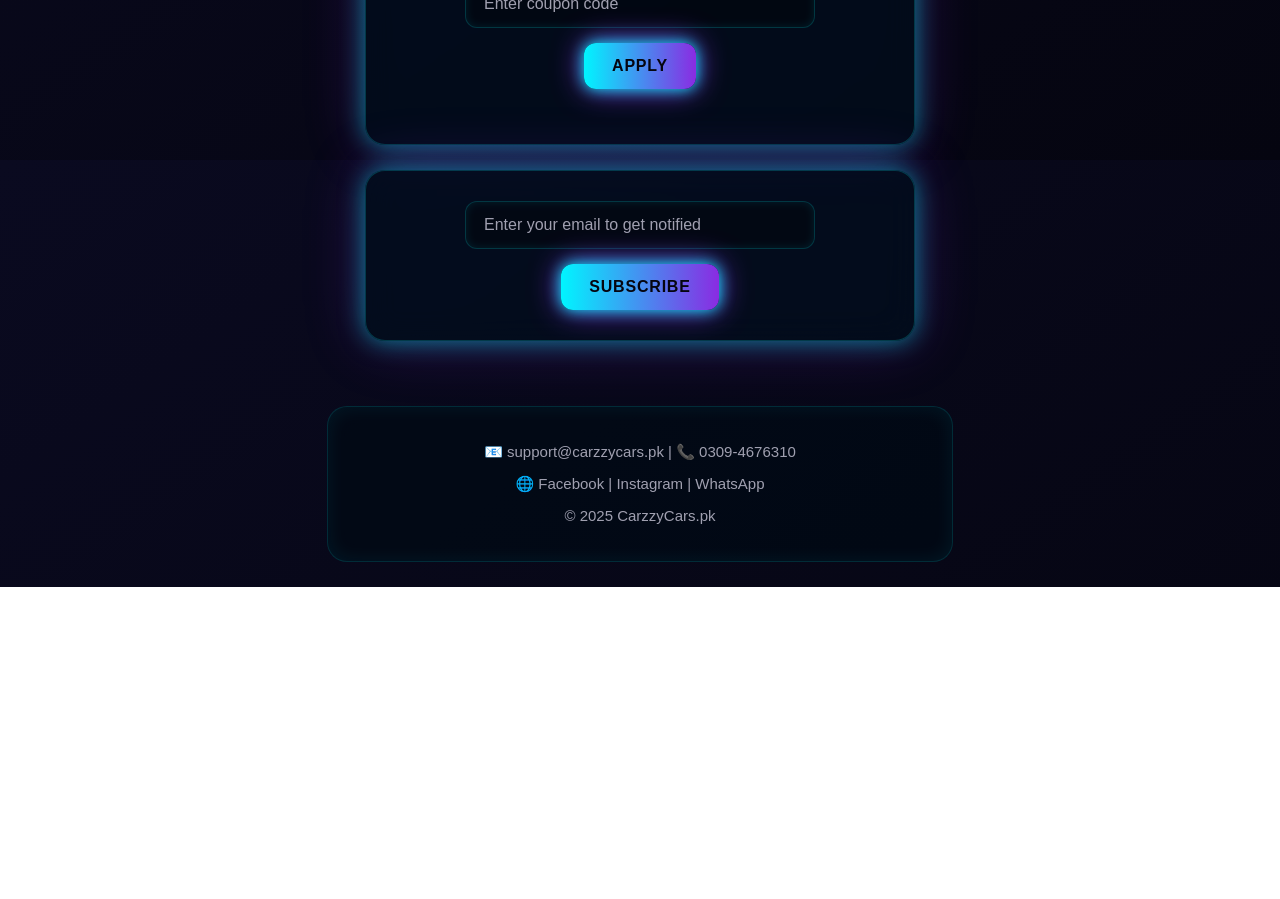
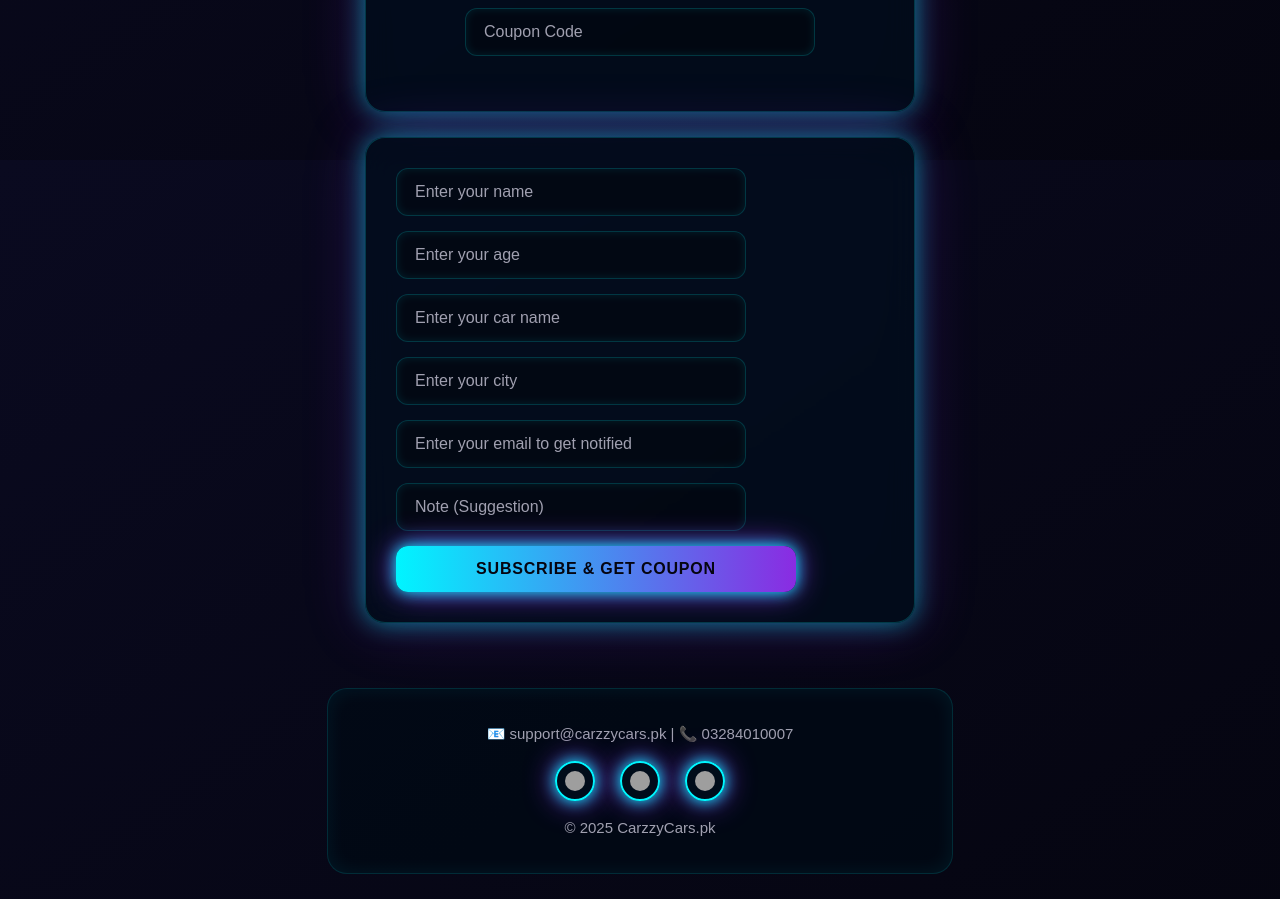
Before and after one commit to hasnain007007/landing-Page, a React (Vite) app: page / in a window 1280 px wide. Shown: the part 640-1539 px from the top of the page. Before the commit the page ends 1227 px from the top, so only its background shows below. Built offline with nearby package versions, Linux system fonts and the light colour scheme; grey boxes are pictures that could not be loaded.

Commit message:
second correct commit

```diff
--- a/src/App.css
+++ b/src/App.css
@@ -51,10 +51,11 @@ header {
 
 header img {
   width: 280px;
-  max-width: 70%; /* Slightly larger logo */
+  max-width: 80%; /* Slightly larger logo */
   filter: drop-shadow(0 0 20px var(--neon-blue)) drop-shadow(0 0 40px var(--neon-purple));
   transition: transform var(--transition-medium), filter var(--transition-medium);
 }
+
 header img:hover {
   transform: translateY(-8px) scale(1.08);
   filter: drop-shadow(0 0 30px var(--neon-blue)) drop-shadow(0 0 70px var(--neon-purple));
@@ -201,14 +202,18 @@ button:active {
   text-shadow: 0 0 5px #ff4500;
 }
 
-/* Subscribe Section */
 .subscribe {
-  flex-direction: row; /* Keep inputs and button inline */
-  flex-wrap: wrap; /* Allow wrapping on smaller screens */
-  justify-content: center;
-  align-items: center;
-  gap: 15px; /* Spacing between input and button */
+  flex-direction: column; /* row → column */
+  align-items: stretch;  /* full width */
 }
+.subscribe input,
+.subscribe button {
+  width: 100%;
+  max-width: 400px; /* control width */
+}
+
+
+
 .subscribe input[type="email"] {
   flex-grow: 1; /* Allow email input to grow */
   min-width: 200px; /* Minimum width before wrapping */
@@ -251,6 +256,21 @@ footer a:hover {
 }
 
 
+
+
+
+
+
+
+
+
+
+
+
+
+
+
+
 /* ---------- Animations ---------- */
 @keyframes neonFloat {
   0% { transform: translateY(0px); text-shadow: 0 0 15px var(--neon-blue), 0 0 30px var(--neon-purple); }
@@ -291,3 +311,58 @@ body {
   button { padding: 12px 20px; font-size: 14px; }
   footer { font-size: 13px; padding: 15px; }
 }
+
+
+
+/* ---------- Social Icons ---------- */
+.social-icons {
+  margin-top: 15px;
+  display: flex;
+  justify-content: center;
+  gap: 25px;
+}
+
+.social-icons .icon {
+  width: 40px;
+  height: 40px;
+  border-radius: 50%;
+  padding: 8px;
+  background: rgba(0, 15, 30, 0.6);
+  border: 2px solid var(--neon-blue);
+  box-shadow: 0 0 15px var(--neon-blue), 0 0 30px var(--neon-purple);
+  transition: all var(--transition-medium);
+}
+
+.social-icons .icon:hover {
+  transform: scale(1.2) rotate(8deg);
+  border-color: var(--neon-purple);
+  box-shadow: 0 0 25px var(--neon-blue), 0 0 50px var(--neon-purple);
+}
+
+
+input[type="text"],
+input[type="email"],
+input[type="number"] {
+  width: 100%;
+  max-width: 350px;
+  padding: 14px 18px;
+  border-radius: var(--border-radius-medium);
+  border: 1px solid var(--glass-border);
+  background: rgba(0,0,0,0.3);
+  color: #fff;
+  font-size: 16px;
+  outline: none;
+  transition: all var(--transition-fast);
+  box-shadow: inset 0 0 8px rgba(0,245,255,0.1);
+}
+
+input[type="number"]::placeholder {
+  color: var(--text-muted);
+}
+
+/* Focus state same rakhna */
+input[type="number"]:focus {
+  border-color: var(--neon-blue);
+  box-shadow: 0 0 15px var(--neon-blue), inset 0 0 15px var(--neon-blue);
+  background: rgba(0,0,0,0.5);
+}
--- a/src/App.jsx
+++ b/src/App.jsx
@@ -1,11 +1,26 @@
 import React, { useState, useEffect } from "react";
 import "./App.css";
 
+export default function App() {
+  const [timeLeft, setTimeLeft] = useState({
+    days: 5,
+    hours: 12,
+    minutes: 30,
+    seconds: 45,
+  });
 
-export default function App() {
-  const [timeLeft, setTimeLeft] = useState({ days: 5, hours: 12, minutes: 30, seconds: 45 });
+  const [formData, setFormData] = useState({
+    name: "",
+    age: "",
+    car: "",
+    city: "",
+    email: "",
+    note: "",
+  });
+
   const [coupon, setCoupon] = useState("");
   const [message, setMessage] = useState("");
+  const [usedEmails, setUsedEmails] = useState([]); // ✅ Track used emails
 
   // Countdown simulation
   useEffect(() => {
@@ -32,18 +47,37 @@ export default function App() {
     return () => clearInterval(timer);
   }, []);
 
+  const handleChange = (e) => {
+    setFormData({ ...formData, [e.target.name]: e.target.value });
+  };
+
   const handleCoupon = () => {
-    if (coupon === "Extra10") {
-      setMessage("🎉 Congratulations! You unlocked 10% OFF");
-    } else {
-      setMessage("❌ Invalid coupon code, try again.");
+    const { name, age, car, city, email } = formData;
+
+    // Required fields check
+    if (!name || !age || !car || !city || !email) {
+      setMessage("❌ Please fill all the required fields to get the coupon.");
+      setCoupon("");
+      return;
     }
+
+    // Check if email already used
+    if (usedEmails.includes(email)) {
+      setMessage("⚠️ This email has already claimed a coupon!");
+      setCoupon("");
+      return;
+    }
+
+    // Auto-generate coupon
+    setCoupon("Extra10");
+    setMessage("🎉 Congratulations! You unlocked 10% OFF with code Extra10!");
+
+    // Save email to used list
+    setUsedEmails([...usedEmails, email]);
   };
 
   return (
     <div className="App">
-
-
       <div>
         {/* Header */}
         <header>
@@ -53,37 +87,120 @@ export default function App() {
         {/* Hero Section */}
         <section className="hero">
           🚗 We Are Coming Soon!
-        <div className="subheading">Your #1 Destination for Car Accessories in Pakistan</div>
+          <div className="subheading">
+            Your #1 Destination for Car Accessories in Pakistan
+          </div>
         </section>
 
         {/* Countdown */}
         <div className="countdown">
-        {timeLeft.days}d : {timeLeft.hours}h : {timeLeft.minutes}m : {timeLeft.seconds}s
+          {timeLeft.days}d : {timeLeft.hours}h : {timeLeft.minutes}m :{" "}
+          {timeLeft.seconds}s
         </div>
 
         {/* Coupon Section */}
         <div className="coupon">
-        <p>Get 10% OFF with Coupon Code: <strong>Extra10</strong></p>
+          <p>
+            Get 10% OFF with Coupon Code: <strong>Extra10</strong>
+          </p>
           <input
             type="text"
-          placeholder="Enter coupon code"
+            placeholder="Coupon Code"
             value={coupon}
-          onChange={(e) => setCoupon(e.target.value)}
+            readOnly
           />
-        <button onClick={handleCoupon}>Apply</button>
           <div className="message">{message}</div>
         </div>
 
         {/* Subscribe Section */}
         <div className="subscribe">
-        <input type="email" placeholder="Enter your email to get notified" />
-        <button>Subscribe</button>
+          <input
+            type="text"
+            name="name"
+            placeholder="Enter your name"
+            value={formData.name}
+            onChange={handleChange}
+          />
+          <input
+            type="number"
+            name="age"
+            placeholder="Enter your age"
+            value={formData.age}
+            onChange={handleChange}
+          />
+          <input
+            type="text"
+            name="car"
+            placeholder="Enter your car name"
+            value={formData.car}
+            onChange={handleChange}
+          />
+          <input
+            type="text"
+            name="city"
+            placeholder="Enter your city"
+            value={formData.city}
+            onChange={handleChange}
+          />
+          <input
+            type="email"
+            name="email"
+            placeholder="Enter your email to get notified"
+            value={formData.email}
+            onChange={handleChange}
+          />
+          <input
+            type="text"
+            name="note"
+            placeholder="Note (Suggestion)"
+            value={formData.note}
+            onChange={handleChange}
+          />
+
+          <button onClick={handleCoupon}>Subscribe & Get Coupon</button>
         </div>
 
         {/* Footer */}
         <footer>
-        <p>📧 support@carzzycars.pk | 📞 0309-4676310</p>
-        <p>🌐 Facebook | Instagram | WhatsApp</p>
+          <p>📧 support@carzzycars.pk | 📞 03284010007</p>
+
+          {/* Social Media Icons */}
+          <div className="social-icons">
+            <a
+              href="https://wa.me/923094676310"
+              target="_blank"
+              rel="noopener noreferrer"
+            >
+              <img
+                src="https://cdn-icons-png.flaticon.com/512/733/733585.png"
+                alt="WhatsApp"
+                className="icon"
+              />
+            </a>
+            <a
+              href="https://www.instagram.com/crazzycars.pk"
+              target="_blank"
+              rel="noopener noreferrer"
+            >
+              <img
+                src="https://cdn-icons-png.flaticon.com/512/2111/2111463.png"
+                alt="Instagram"
+                className="icon"
+              />
+            </a>
+            <a
+              href="https://www.tiktok.com/@crazzycars.pk"
+              target="_blank"
+              rel="noopener noreferrer"
+            >
+              <img
+                src="https://cdn-icons-png.flaticon.com/512/3046/3046126.png"
+                alt="TikTok"
+                className="icon"
+              />
+            </a>
+          </div>
+
           <p>© 2025 CarzzyCars.pk</p>
         </footer>
       </div>
```
Lines whose indentation alone changed are shown as unchanged.
